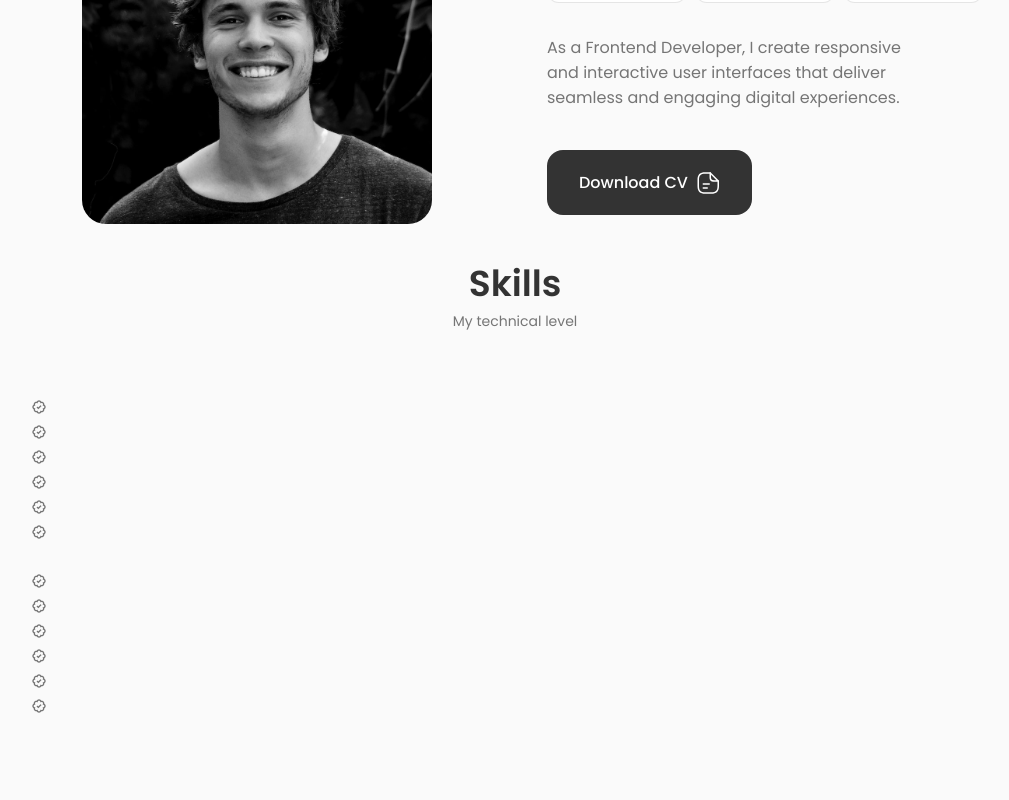
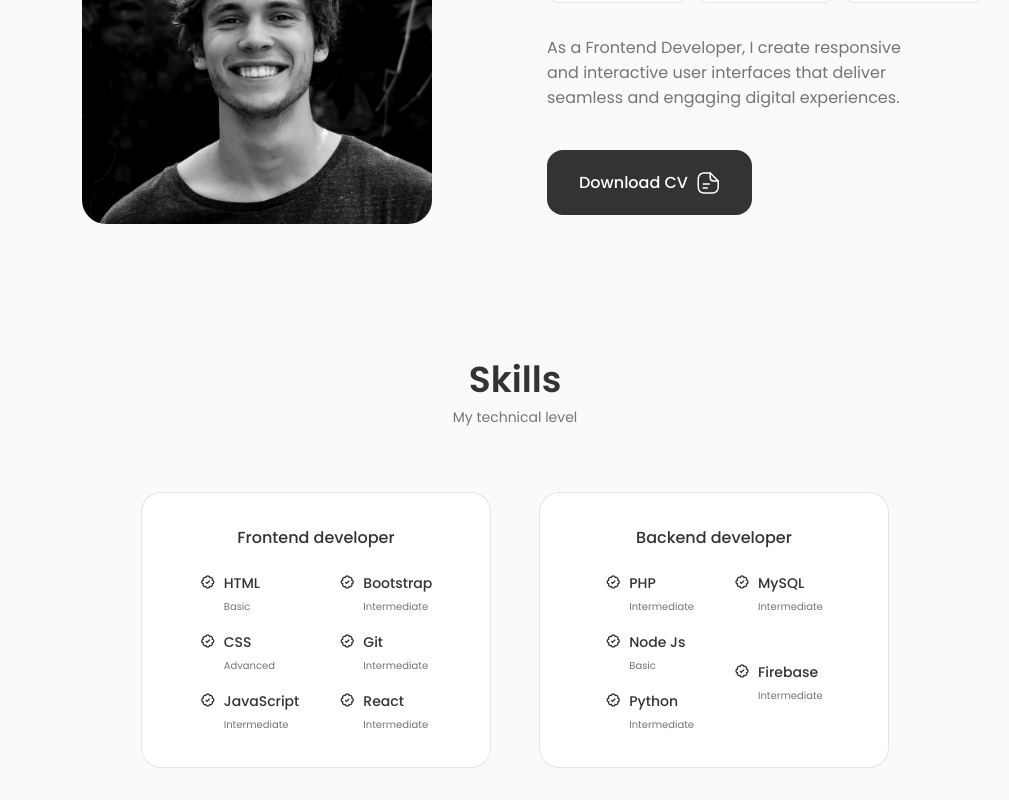
Before and after one commit to nathalipf/Portafolio, a React (Create React App) app: page / in a window 1280 px wide. Shown: the part 1022-1822 px from the top of the page, without its empty margins (125-1134 px from the left). Before the commit the page ends 1742 px from the top, so only its background shows below. Built offline with nearby package versions, Linux system fonts and the light colour scheme.

Commit message:
Skills section error solved

```diff
--- a/src/components/skills/Backend.jsx
+++ b/src/components/skills/Backend.jsx
@@ -3,7 +3,7 @@
 const Backend = () => {
   return (
     <div className="skills__content">
-    <h3 className="skills__title"></h3>
+    <h3 className="skills__title">Backend developer</h3>
 
     <div className="skills__box">
         <div className="skills__group">
@@ -11,8 +11,8 @@
             <i class='bx bx-badge-check' ></i>
 
             <div>
-              <h3 className="skills__name"></h3>
-              <span className="skills__level"></span>
+              <h3 className="skills__name">PHP</h3>
+              <span className="skills__level">Intermediate</span>
             </div>
             </div>
 
@@ -20,8 +20,8 @@
             <i class='bx bx-badge-check' ></i>
 
             <div>
-              <h3 className="skills__name"></h3>
-              <span className="skills__level"></span>
+              <h3 className="skills__name">Node Js</h3>
+              <span className="skills__level">Basic</span>
             </div>
             </div>
 
@@ -29,8 +29,8 @@
             <i class='bx bx-badge-check' ></i>
 
             <div>
-              <h3 className="skills__name"></h3>
-              <span className="skills__level"></span>
+              <h3 className="skills__name">Python</h3>
+              <span className="skills__level">Intermediate</span>
             </div>
             </div>
         </div>
@@ -40,8 +40,8 @@
             <i class='bx bx-badge-check' ></i>
 
             <div>
-              <h3 className="skills__name"></h3>
-              <span className="skills__level"></span>
+              <h3 className="skills__name">MySQL</h3>
+              <span className="skills__level">Intermediate</span>
             </div>
             </div>
 
@@ -49,17 +49,8 @@
             <i class='bx bx-badge-check' ></i>
 
             <div>
-              <h3 className="skills__name"></h3>
-              <span className="skills__level"></span>
-            </div>
-            </div>
-
-            <div className="skills__data">
-            <i class='bx bx-badge-check' ></i>
-
-            <div>
-              <h3 className="skills__name"></h3>
-              <span className="skills__level"></span>
+              <h3 className="skills__name">Firebase</h3>
+              <span className="skills__level">Intermediate</span>
             </div>
             </div>
         </div>
--- a/src/components/skills/Frontend.jsx
+++ b/src/components/skills/Frontend.jsx
@@ -3,7 +3,7 @@
 const Frontend = () => {
   return (
     <div className="skills__content">
-        <h3 className="skills__title"></h3>
+        <h3 className="skills__title">Frontend developer</h3>
 
         <div className="skills__box">
             <div className="skills__group">
@@ -11,8 +11,8 @@
                 <i class='bx bx-badge-check' ></i>
 
                 <div>
-                  <h3 className="skills__name"></h3>
-                  <span className="skills__level"></span>
+                  <h3 className="skills__name">HTML</h3>
+                  <span className="skills__level">Basic</span>
                 </div>
                 </div>
 
@@ -20,8 +20,8 @@
                 <i class='bx bx-badge-check' ></i>
 
                 <div>
-                  <h3 className="skills__name"></h3>
-                  <span className="skills__level"></span>
+                  <h3 className="skills__name">CSS</h3>
+                  <span className="skills__level">Advanced</span>
                 </div>
                 </div>
 
@@ -29,8 +29,8 @@
                 <i class='bx bx-badge-check' ></i>
 
                 <div>
-                  <h3 className="skills__name"></h3>
-                  <span className="skills__level"></span>
+                  <h3 className="skills__name">JavaScript</h3>
+                  <span className="skills__level">Intermediate</span>
                 </div>
                 </div>
             </div>
@@ -40,8 +40,8 @@
                 <i class='bx bx-badge-check' ></i>
 
                 <div>
-                  <h3 className="skills__name"></h3>
-                  <span className="skills__level"></span>
+                  <h3 className="skills__name">Bootstrap</h3>
+                  <span className="skills__level">Intermediate</span>
                 </div>
                 </div>
 
@@ -49,8 +49,8 @@
                 <i class='bx bx-badge-check' ></i>
 
                 <div>
-                  <h3 className="skills__name"></h3>
-                  <span className="skills__level"></span>
+                  <h3 className="skills__name">Git</h3>
+                  <span className="skills__level">Intermediate</span>
                 </div>
                 </div>
 
@@ -58,8 +58,8 @@
                 <i class='bx bx-badge-check' ></i>
 
                 <div>
-                  <h3 className="skills__name"></h3>
-                  <span className="skills__level"></span>
+                  <h3 className="skills__name">React</h3>
+                  <span className="skills__level">Intermediate</span>
                 </div>
                 </div>
             </div>
--- a/src/components/skills/Skills.jsx
+++ b/src/components/skills/Skills.jsx
@@ -3,19 +3,17 @@
 import Frontend from './Frontend';
 import Backend from './Backend';
 
-
-
 const Skills = () => {
   return (
-    <secttion className="skills section" id="skills">
+    <section className="skills section" id="skills">
          <h2 className="section__title">Skills</h2>
          <span className="section__subtitle">My technical level</span>
 
-         <div className="skills__conteiner container grid">
+         <div className="skills__container container grid">
             <Frontend />
             <Backend />
          </div>
-    </secttion>
+    </section>
   )
 }
 
--- a/src/components/skills/skills.css
+++ b/src/components/skills/skills.css
@@ -0,0 +1,51 @@
+.skills__container {
+    grid-template-columns: repeat(2, 350px);
+    column-gap: 3rem;
+    justify-content: center;
+}
+
+.skills__content {
+    background-color: var(--container-color);
+    border: 1px solid rgba(0, 0, 0, 0.1);
+    padding: 2rem 4rem;
+    border-radius: 1.25rem;
+}
+
+.skills__title {
+    font-size: var(--normal-font-size);
+    font-weight: var(--font-medium);
+    text-align: center;
+    margin-bottom: var(--mb-1-5);
+}
+
+.skills__box {
+    display: flex;
+    justify-content: center;
+    column-gap: 2.5rem;
+}
+
+.skills__group {
+    display: grid;
+    align-items: flex-start;
+    row-gap: 1rem;
+}
+
+.skills__data {
+    display: flex;
+    column-gap: 0.5rem;
+}
+
+.skills .bx-badge-check {
+    font-size: 1rem;
+    color: var(--title-color);
+}
+
+.skills__name {
+    font-size: var(--small-font-size);
+    font-weight: var(--font-medium);
+    line-height: 18px;
+}
+
+.skills__level {
+    font-size: var(--tiny-font-size);
+}
```
